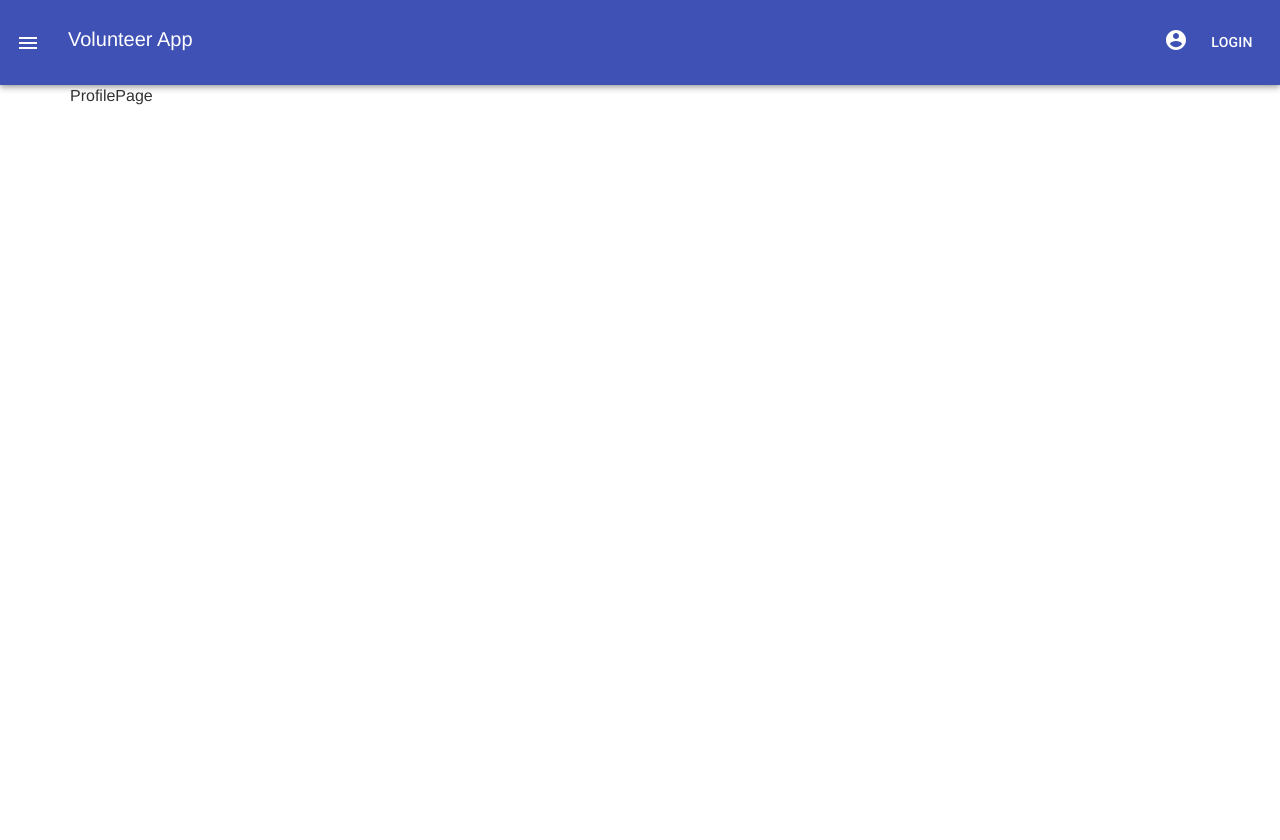
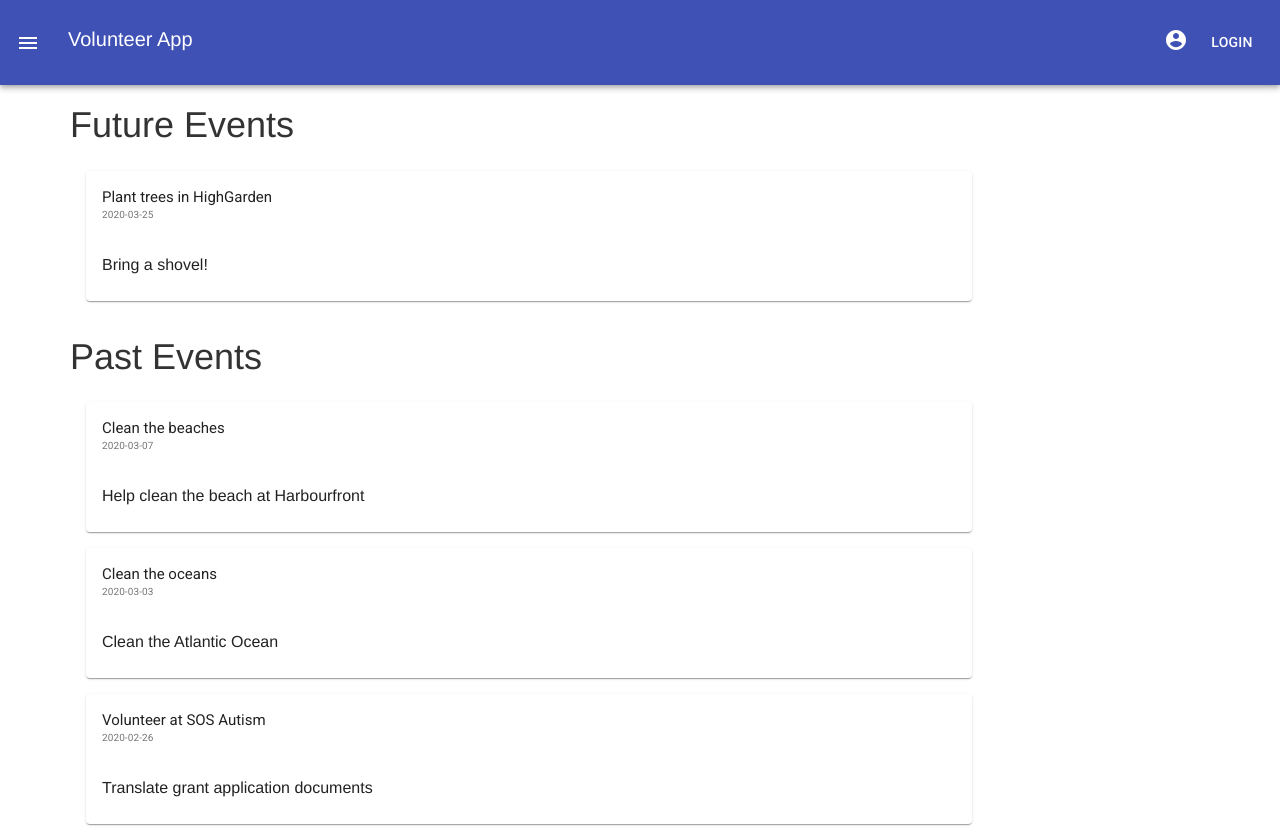
Before and after one commit to SimranS224/Volunteerly, a React app in the folder frontend/: page /profile in a window 1280 px wide. Before the commit the page ends 800 px from the top, so only its background shows below. Built offline with nearby package versions, Linux system fonts and the light colour scheme; what google-maps-react would draw is missing.

Commit message:
work on profile page

```diff
--- a/frontend/src/ProfilePage/ProfilePage.jsx
+++ b/frontend/src/ProfilePage/ProfilePage.jsx
@@ -1,16 +1,31 @@
 import React from 'react';
 import { connect } from 'react-redux';
+import {userService} from '../_services/UserService.js'
+import CardList from '../components/General/CardList.jsx'
 
 class ProfilePage extends React.Component {
+    constructor(props){
+        super(props)
+    }
 
-  render() {
-
+    render() {
+        let pastEvents =  userService.getEvents('past');
+        console.log('past events are: ', pastEvents);
+        let futureEvents =  userService.getEvents('future');
+        console.log('future events are: ', futureEvents);
       return (
           <div>
-              ProfilePage
+            <div>
+                <h1>Future Events</h1>
+            </div>
+            <CardList elementList={futureEvents}></CardList>
+            <div>
+                <h1>Past Events</h1>
+            </div>
+            <CardList elementList={pastEvents}></CardList>
           </div>
-      );
-  }
+        );
+    }
 }
 
 const mapDispatchToProps = null;
--- a/frontend/src/_services/UserService.js
+++ b/frontend/src/_services/UserService.js
@@ -3,7 +3,12 @@ const data = [{user: 'admin', title: 'Beach Cleanup', desc: 'Clean the beach of
 {user: 'admin', title: 'Teach Art and Paint Murals', desc: 'Provide art classes to the youth and help with community painting projects'},
 {user: 'admin', title: 'Teach English Classes', desc: 'Teach English to children and adults through short-term intensive classes'},
 {user: 'admin', title: 'Provide Child-Care Support', desc: 'Work with young children and provide support to day-care staff'},
-{user: 'admin', title: 'Support Manual Labor Projects', desc: 'Help paint homes and support basic manual labor tasks for local residents'}]
+{user: 'admin', title: 'Support Manual Labor Projects', desc: 'Help paint homes and support basic manual labor tasks for local residents'},
+{user: 'past', title: 'Clean the beaches', desc: 'Help clean the beach at Harbourfront'},
+{user: 'past', title: 'Clean the oceans', desc: 'Clean the Atlantic Ocean'},
+{user: 'past', title: 'Volunteer at SOS Autism', desc: 'Translate grant application documents'},
+{user: 'future', title: 'Plant trees in HighGarden', desc: 'Bring a shovel!'}
+]
 // include all  user database calls and all functions here
 
 // generate random date for fake data
@@ -27,7 +32,7 @@ const getEvents = (user) => {
 		return data
 	}else{
 		// user specific events
-		return data.filter(event => e.user === user)
+		return data.filter(event => event.user === user)
 	}
 }
 
--- /dev/null
+++ b/frontend/src/components/General/CardList.jsx
@@ -0,0 +1,42 @@
+import React from 'react';
+import List from '@material-ui/core/List';
+import { ListItem } from '@material-ui/core';
+import Card from '@material-ui/core/Card';
+import CardHeader from '@material-ui/core/CardHeader';
+import CardContent from '@material-ui/core/CardContent';
+
+class CardList extends React.Component {
+    constructor(props) {
+      super(props);
+      console.log("mounting card list");
+    }
+
+
+
+    render() {
+
+        return (
+            <div>
+                <List>
+                    {this.props.elementList.length > 0 && this.props.elementList.map((event, i) =>{
+                        return <ListItem key={'event' + i.toString()   }>
+                            <Card style={{width: "80%"}}>
+                            <CardHeader
+                                title={event.title}
+                                subheader={event.date}
+                            />
+                            <CardContent>
+                                {event.desc}
+                            </CardContent>
+                            </Card>
+
+                        </ListItem>
+                        })}
+                </List>
+            </div>
+        );
+
+    }
+  }
+
+export default CardList;
```
